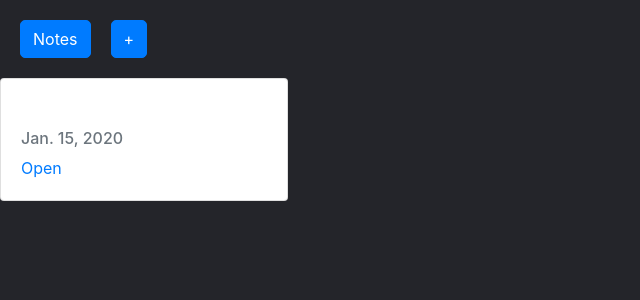
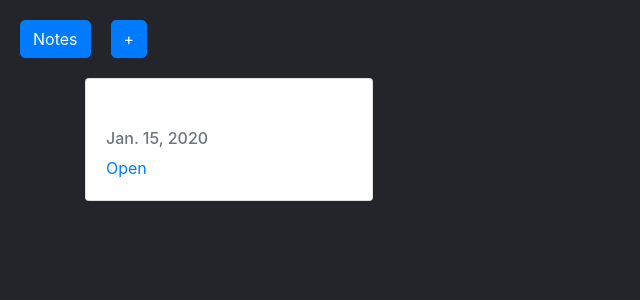
Before and after one commit to sabihdordab/simple-toolbox, a Django app: page /notepad/ in a window 1280 px wide. Shown: the part 66-366 px from the top of the page, without its empty margins (0-640 px from the left). Run offline with Django 4.2, Linux system fonts and the light colour scheme; a user stored in the database is signed in; tables that the repository leaves empty hold one stand-in row (values such as "Sample post"); some libraries are stand-ins or nearby versions.

Commit message:
have a better notepad index page

```diff
--- a/notepad/templates/notepad/index.html
+++ b/notepad/templates/notepad/index.html
@@ -18,13 +18,20 @@
             <a id="notes-btn" class="btn btn-primary">Notes</a>
             <a id="add-note-btn" class="btn btn-primary">+</a>
         </div>
+    </div>
+
+    <div class="container">
+
         <div id="notes-div">
             {% for note in notes %}
                 {% include 'notepad/notes_looks.html'%}
             {% empty %}
-                no note
+                <h1 class="container">
+                    no note
+                </h1>
             {% endfor %}
         </div>
+
         <div id="new-note-div">
             <form action="{% url 'notepad:add_note'%}" method="post" enctype="multipart/form-data">
                 {% csrf_token %}
@@ -41,5 +48,7 @@
             <hr>
             <a href="https://help.github.com/en/github/writing-on-github/basic-writing-and-formatting-syntax">Github Markdown Syntax</a>
         </div>
+
     </div>
+
 {% endblock %}
```
